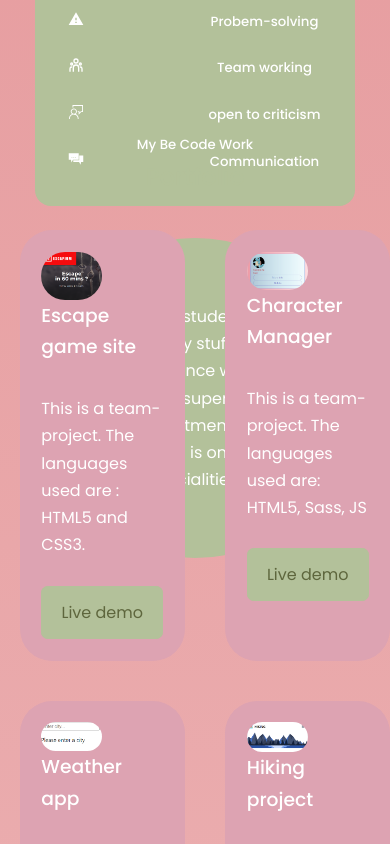
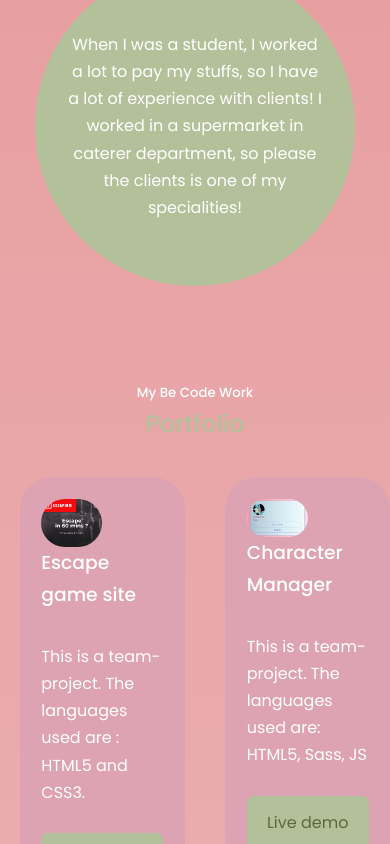
Before and after one commit to Kimberley16/Portfolio, a React (Vite) app in the folder vite-project/: page / in a window 390 px wide. Shown: the part 2400-3244 px from the top of the page. Built offline with nearby package versions, Linux system fonts and the light colour scheme.

Commit message:
correction margin

```diff
--- a/vite-project/src/components/portfolio/Portfolio.css
+++ b/vite-project/src/components/portfolio/Portfolio.css
@@ -31,11 +31,3 @@ article {
 }
 
 @media screen and (max-width: 1024px) {
-  #portfolio {
-    margin-top: -10rem;
-  }
-}
-
-#portfolio {
-  margin-top: -12rem;
-}
--- a/vite-project/src/index.css
+++ b/vite-project/src/index.css
@@ -59,8 +59,7 @@ h1 {
 }
 
 section {
-  margin-top: 8rem;
-  height: 100vh;
+  margin-top: 6rem;
 }
 
 section > h2,
```
